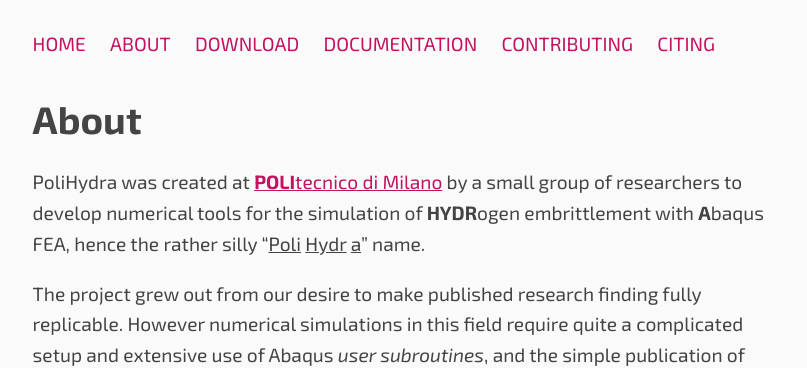
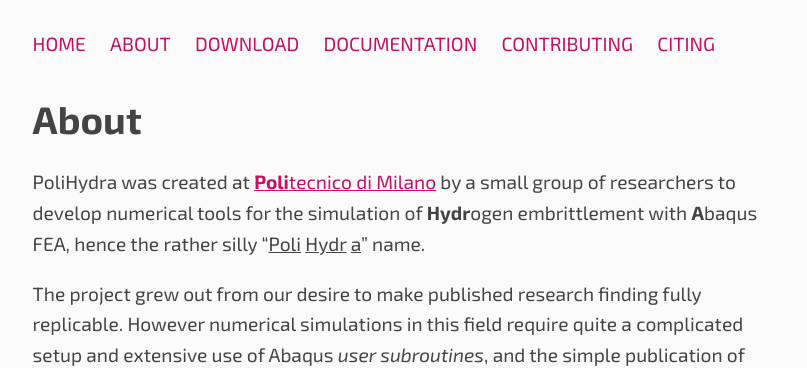
Before and after one commit to PoliHydra/polihydra.github.io, a Jekyll site: the page built from about.md, in a window 1280 px wide. Shown: the top 368 px of the page, without its empty margins (121-928 px from the left). Built offline with Jekyll 4.4.1, drawn with Linux system fonts in a browser that asks for light colours.

Commit message:
very small SEO

```diff
--- a/_config.yml
+++ b/_config.yml
@@ -1,7 +1,7 @@
 # Site settings
-title: The PoliHydra project
+title: The PoliHydra Project
 description: >
-  HYDRogen embrittlement FE Analysis.
+  Hydrogen embrittlement FE Analysis tools.
 baseurl: "" # the subpath of your site, e.g. /blog
 url: "http://www.polihydra.org" # the base hostname & protocol for your site
 
--- a/_includes/div_wip.html
+++ b/_includes/div_wip.html
@@ -1,5 +1,5 @@
 {% assign warnimg = "/icons/warn.svg" | prepend: site.baseurl %}
 <div class="WIP">
     <img src="{{ warnimg }}" class="warn">page under
-        construction<img src="{{ warnimg }}" class="warn">
+        construction<img src="{{ warnimg }}" class="warn" alt="">
 </div>
--- a/about.md
+++ b/about.md
@@ -6,9 +6,9 @@
 ---
 # {{ page.title }}
 
-PoliHydra was created at [**POLI**tecnico di
+PoliHydra was created at [**Poli**tecnico di
 Milano][polimi] by a small group of researchers to
-develop numerical tools for the simulation of **HYDR**ogen
+develop numerical tools for the simulation of **Hydr**ogen
 embrittlement with **A**baqus FEA, hence the rather silly
 “<u>Poli</u>&nbsp;<u>Hydr</u>&nbsp;<u>a</u>” name.
 
```
Also changed, not shown: download.md (+2 -0 lines), index.md (+1 -0 lines).
